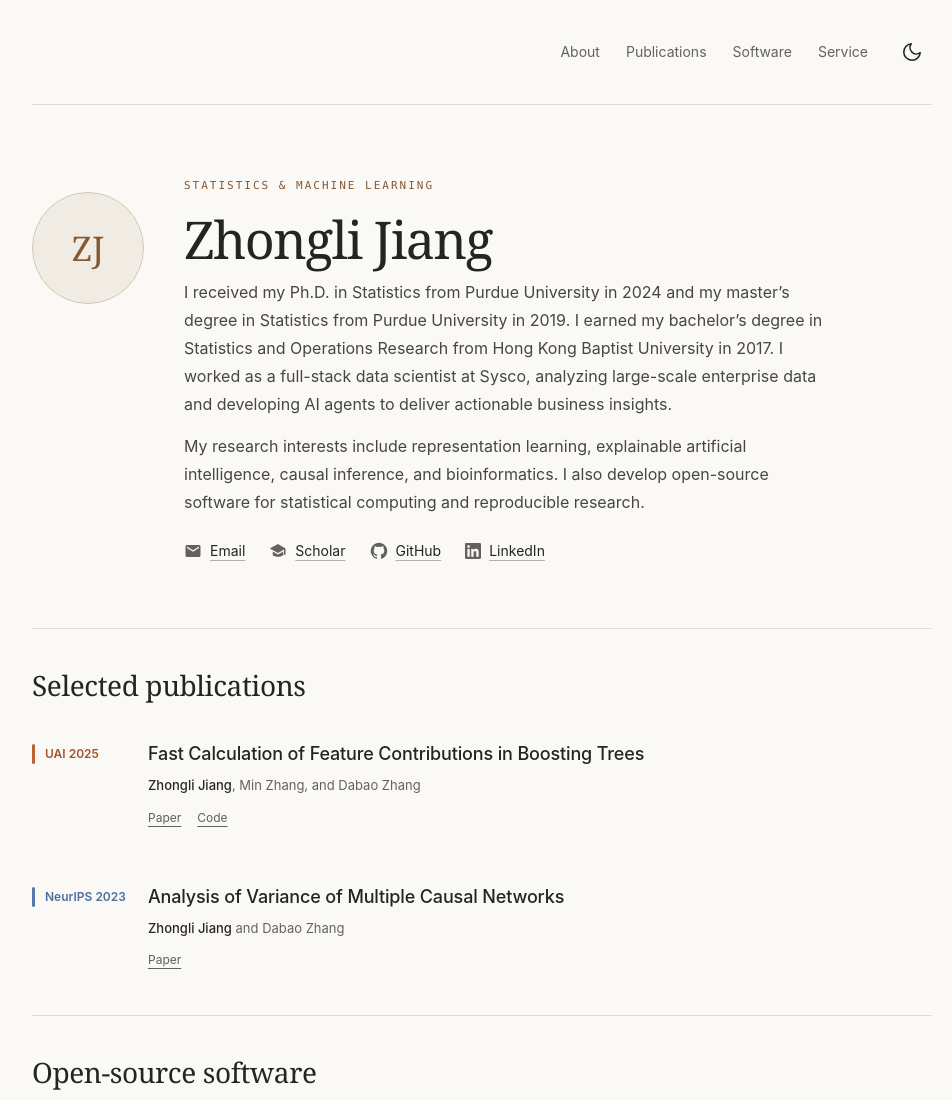
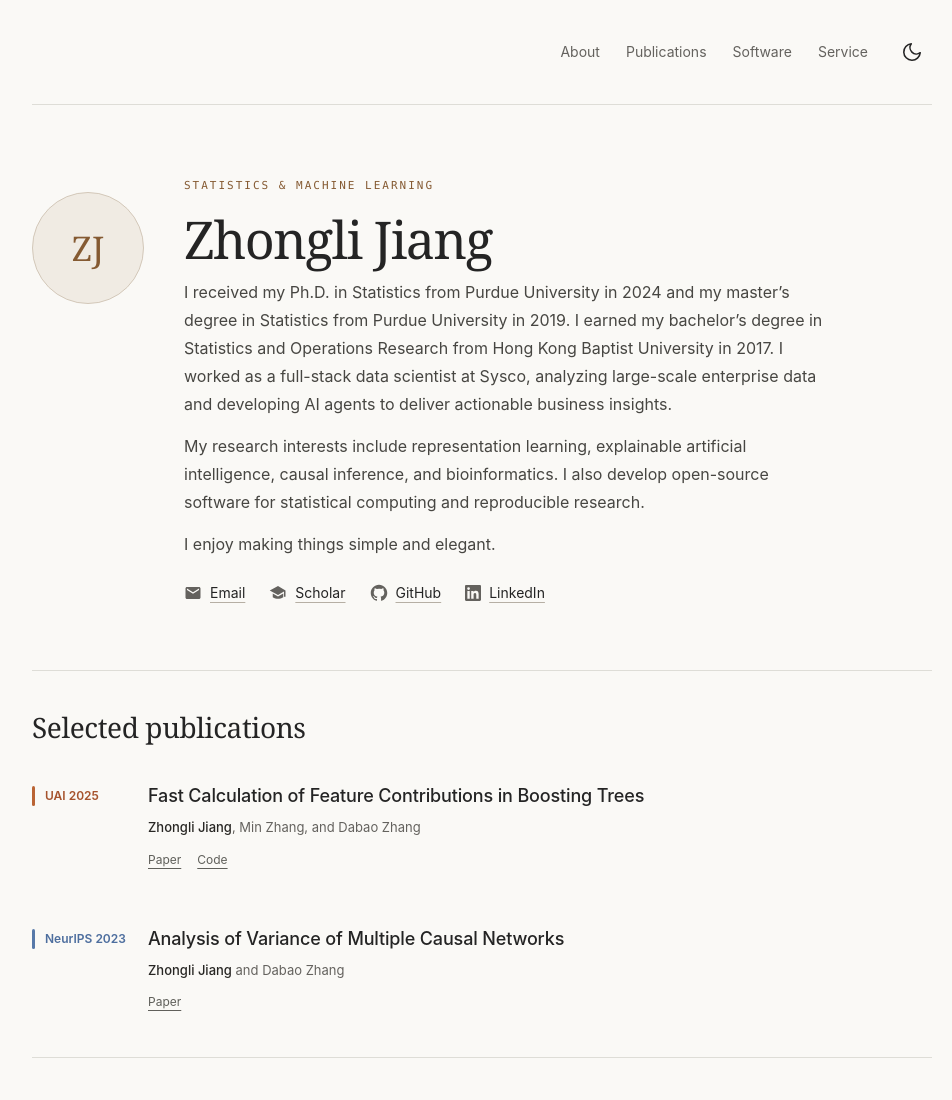
Before and after one commit to catstats/catstats.github.io, a plain HTML site: page index.html in a window 1280 px wide. Shown: the top 1100 px of the page, without its empty margins (158-1110 px from the left). Drawn offline with Linux system fonts and the light colour scheme.

Commit message:
Add personal statement to About section

```diff
--- a/index.html
+++ b/index.html
@@ -155,6 +155,7 @@
           <h1 id="name">Zhongli Jiang</h1>
           <p class="intro">I received my Ph.D. in Statistics from Purdue University in 2024 and my master’s degree in Statistics from Purdue University in 2019. I earned my bachelor’s degree in Statistics and Operations Research from Hong Kong Baptist University in 2017. I worked as a full-stack data scientist at Sysco, analyzing large-scale enterprise data and developing AI agents to deliver actionable business insights.</p>
           <p class="intro">My research interests include representation learning, explainable artificial intelligence, causal inference, and bioinformatics. I also develop open-source software for statistical computing and reproducible research.</p>
+          <p class="intro">I enjoy making things simple and elegant.</p>
           <div class="links contact-links">
             <button class="contact-link email-trigger" id="email-trigger" type="button" aria-haspopup="dialog" aria-controls="email-dialog">
               <svg viewBox="0 0 24 24" aria-hidden="true" focusable="false"><path d="M20 4H4c-1.1 0-2 .9-2 2v12c0 1.1.9 2 2 2h16c1.1 0 2-.9 2-2V6c0-1.1-.9-2-2-2Zm0 4-8 5-8-5V6l8 5 8-5v2Z"/></svg>
```
